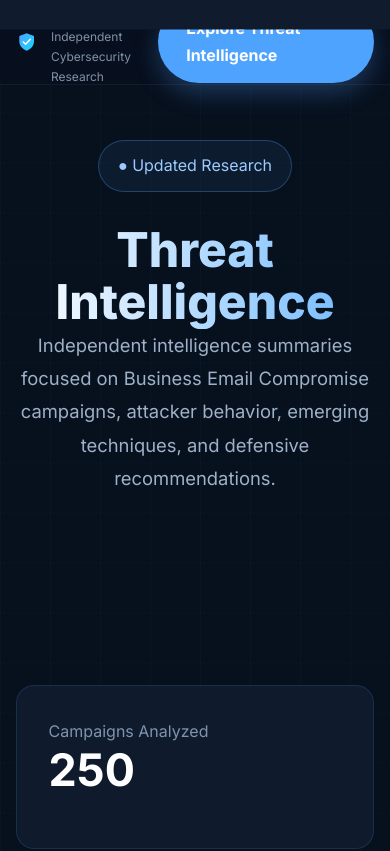
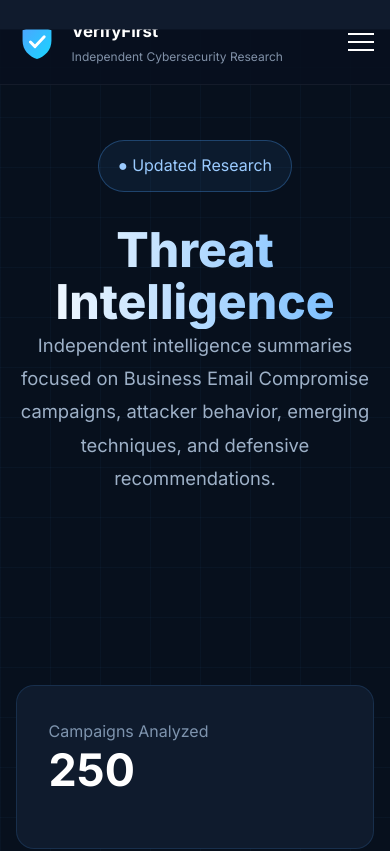
Before and after one commit to SarveshKomarraju/VerifyFirst, a plain HTML site: page threat-intelligence.html in a window 390 px wide. Shown: the top 851 px of the page. Drawn offline with Linux system fonts and the light colour scheme.

Commit message:
Fix mobile navigation on threat intelligence page

```diff
--- a/css/style.css
+++ b/css/style.css
@@ -640,7 +640,6 @@ p {
     display: block;
 
     width: 26px;
-
     height: 2px;
 
     background: white;
@@ -697,10 +696,8 @@ p {
 
     }
 
-    .nav-button {
-
+    .nav-cta {
         display: none;
-
     }
 
 }
@@ -737,3 +734,13 @@ body {
     }
 
 }
+
+@media(max-width:1000px) {
+
+    .mobile-toggle {
+        display: block !important;
+        position: relative;
+        z-index: 9999;
+    }
+
+}
--- a/threat-intelligence.html
+++ b/threat-intelligence.html
@@ -95,6 +95,18 @@
                 Explore Threat Intelligence
 
             </a>
+
+
+            <button class="mobile-toggle" aria-label="Toggle Navigation">
+
+                <span></span>
+                <span></span>
+                <span></span>
+
+            </button>
+
+
+        </div>
 
         </div>
 
@@ -707,8 +719,8 @@
 
     </div>
 
+    <script src="js/main.js"></script>
     <script src="js/threat-intelligence.js"></script>
-
 </body>
 
 </html>
```
